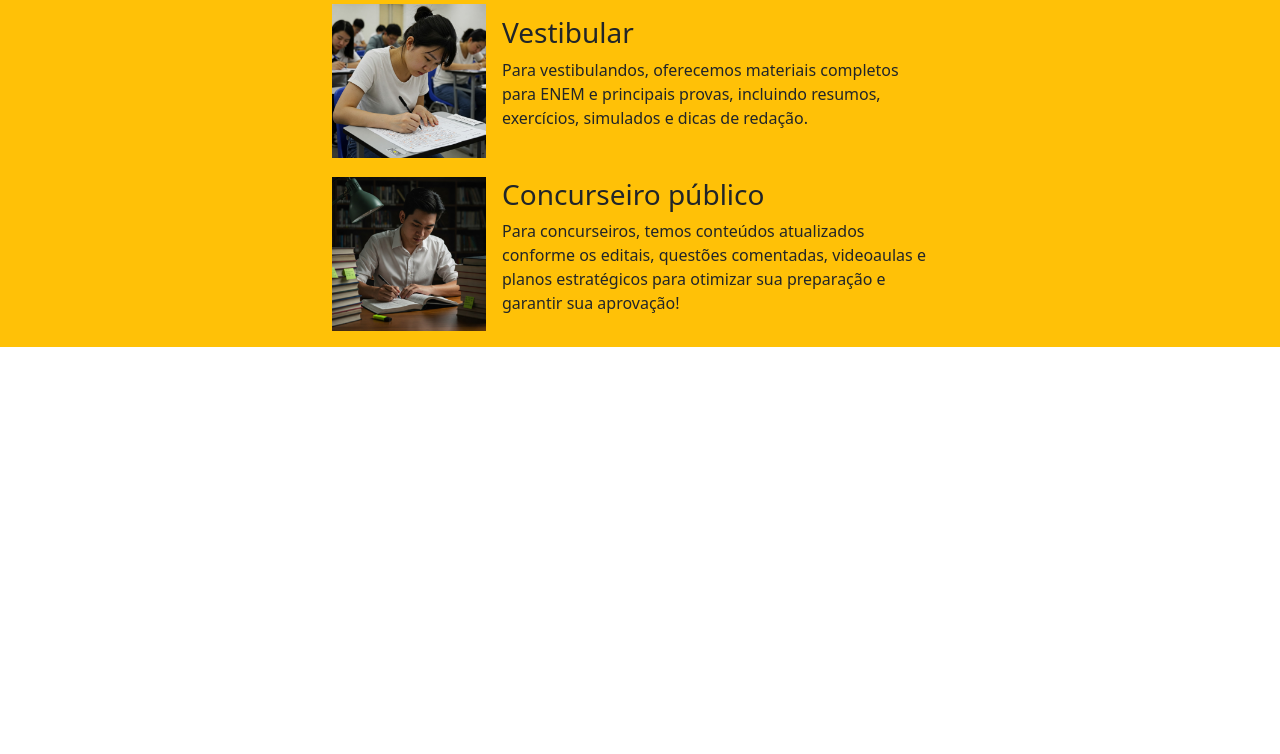
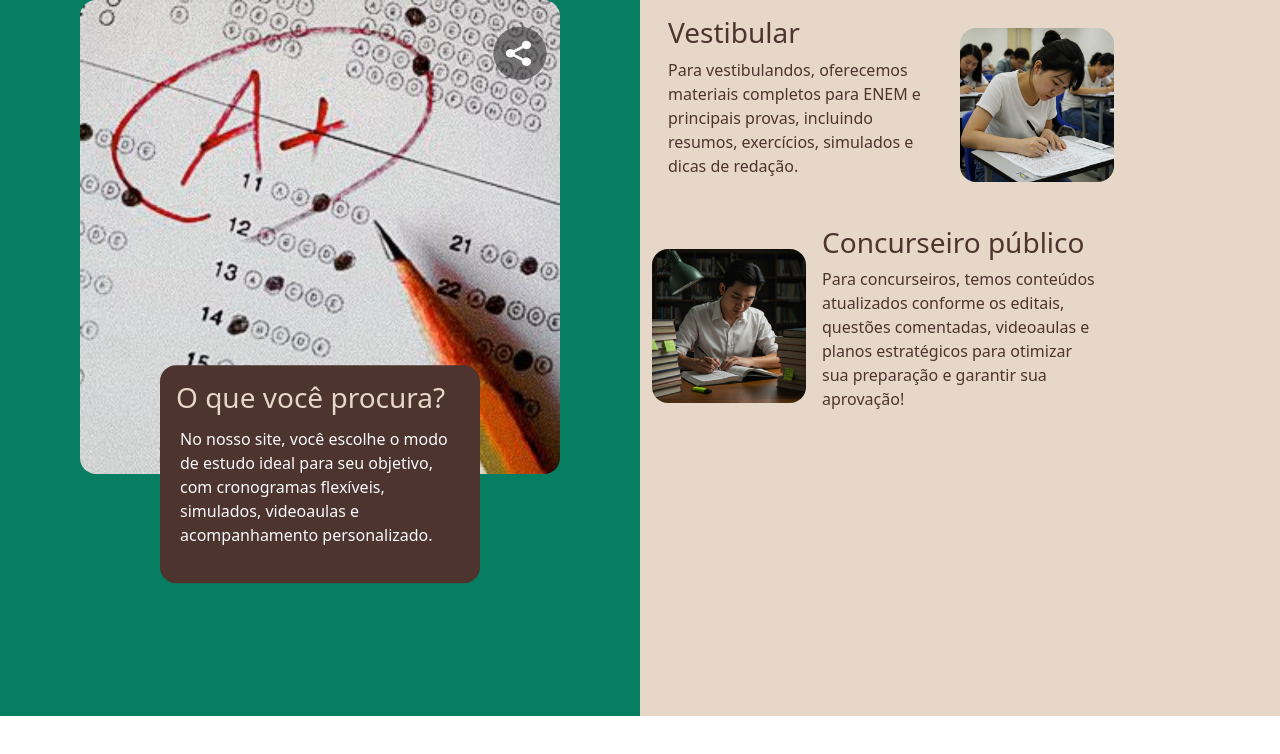
Before and after one commit to LiviaOrmeleze/gabaritaAi, a React (Vite) app in the folder gabarita-ai/: page /escolha in a window 1280 px wide. Shown: the top 754 px of the page. Built offline with nearby package versions, Linux system fonts and the light colour scheme.

Commit message:
Alterações página escolha

```diff
--- a/gabarita-ai/package.json
+++ b/gabarita-ai/package.json
@@ -10,6 +10,7 @@
     "preview": "vite preview"
   },
   "dependencies": {
+    "force": "^0.0.3",
     "react": "^19.0.0",
     "react-dom": "^19.0.0",
     "react-router": "^7.4.1"
--- a/gabarita-ai/src/App.css
+++ b/gabarita-ai/src/App.css
@@ -0,0 +1,19 @@
+.fundoesquerdo {
+    background-color: #077d61;
+}
+
+.fundodireito {
+    background-color: #e7d7c9;
+}
+
+.oqvcp {
+    background-color: #4e342e;
+}
+
+.subtitulo{
+    color: #e7d7c9;
+}
+
+.conteudo{
+    color: #4e342e;
+}
--- a/gabarita-ai/src/pages/Escolha.jsx
+++ b/gabarita-ai/src/pages/Escolha.jsx
@@ -4,34 +4,48 @@ import Notaalta from '../assets/notaalta.jpg';
 
 const Escolha = () => {
   return (
-    <div className='bg-warning'>
-{/*
-    <div className='container bg-secondary w-50 h-50 "'>
-      <img className='w-2 h-3'src={Notaalta} alt="" />
-    <div className="badge w-50 h-80 bg-primary p-3 d-flex flex-column">
-      <h3>O que você procura?</h3>
-      <p className="p-1 fs-6 d-flex text-wrap">No nosso site, você escolhe o modo de estudo ideal para seu objetivo, com cronogramas flexíveis, simulados, videoaulas e acompanhamento personalizado.</p>
-    </div>
-    </div> */}
+    <div className='h-100 d-flex'>
 
-    <div className='container d-flex align-items-center w-50 h-50'>
-      <img className='w-25 h-25' src={Vestibulanda} alt="" />
-    <div className='p-3 text-wrap'>
-    <h3>Vestibular</h3>
-      <p >Para vestibulandos, oferecemos materiais completos para ENEM e principais provas, incluindo resumos, exercícios, simulados e dicas de redação.</p>
-    </div>
-    </div>
+      {/* LADO ESQUERDO */}
+      <div className='fundoesquerdo col-6 d-flex flex-column align-items-center '>
 
-    <div className='container d-flex align-items-center w-50 h-50'>
-      <img className='w-25 h-25' src={Concurseiro} alt="" />
-      <div className='p-3 text-wrap'>
-      <h3>Concurseiro público</h3>
-      <p>Para concurseiros, temos conteúdos atualizados conforme os editais, questões comentadas, videoaulas e planos estratégicos para otimizar sua preparação e garantir sua aprovação!</p>
+        <img className='w-75 h-75 rounded-4 img-fluid' src={Notaalta} alt="" />
+        <div className='oqvcp p-3 rounded-4 w-50 mb-4 translate-middle-y'>
+          <h3 className='subtitulo'>O que você procura?</h3>
+          <p className="p-1 fs-6 d-flex text-wrap text-light">
+            No nosso site, você escolhe o modo de estudo ideal para seu objetivo, com cronogramas flexíveis, simulados, videoaulas e acompanhamento personalizado.
+          </p>
+        </div>
+
       </div>
+
+      {/* LADO DIREITO */}
+      <div className='fundodireito col-6'>
+
+          <div className='container d-flex align-items-center'>
+            <div className='conteudo p-3 text-wrap w-50'>
+              <h3>Vestibular</h3>
+              <p>
+                Para vestibulandos, oferecemos materiais completos para ENEM e principais provas, incluindo resumos, exercícios, simulados e dicas de redação.
+              </p>
+            </div>
+            <img className='w-25 h-25 rounded-4' src={Vestibulanda} alt="" />
+          </div>
+
+          <div className='container d-flex align-items-center'>
+            <img className='w-25 h-25 rounded-4' src={Concurseiro} alt="" />
+            <div className='conteudo p-3 text-wrap w-50'>
+              <h3>Concurseiro público</h3>
+              <p>
+                Para concurseiros, temos conteúdos atualizados conforme os editais, questões comentadas, videoaulas e planos estratégicos para otimizar sua preparação e garantir sua aprovação!
+              </p>
+            </div>
+          </div>
+
       </div>
 
     </div>
-  )
-}
+  );
+};
 
 export default Escolha;
```
Also changed, not shown: 1 other file (tests, documents, lock files or other folders).
